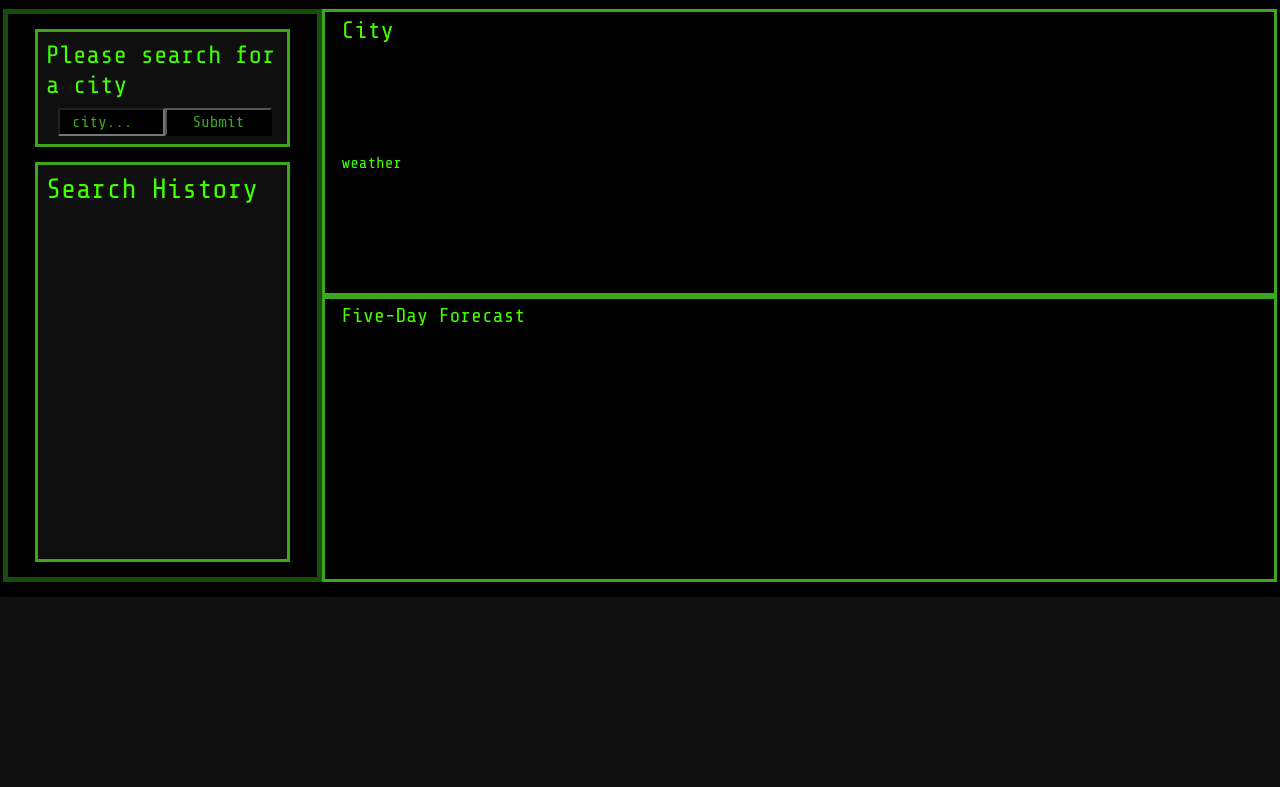
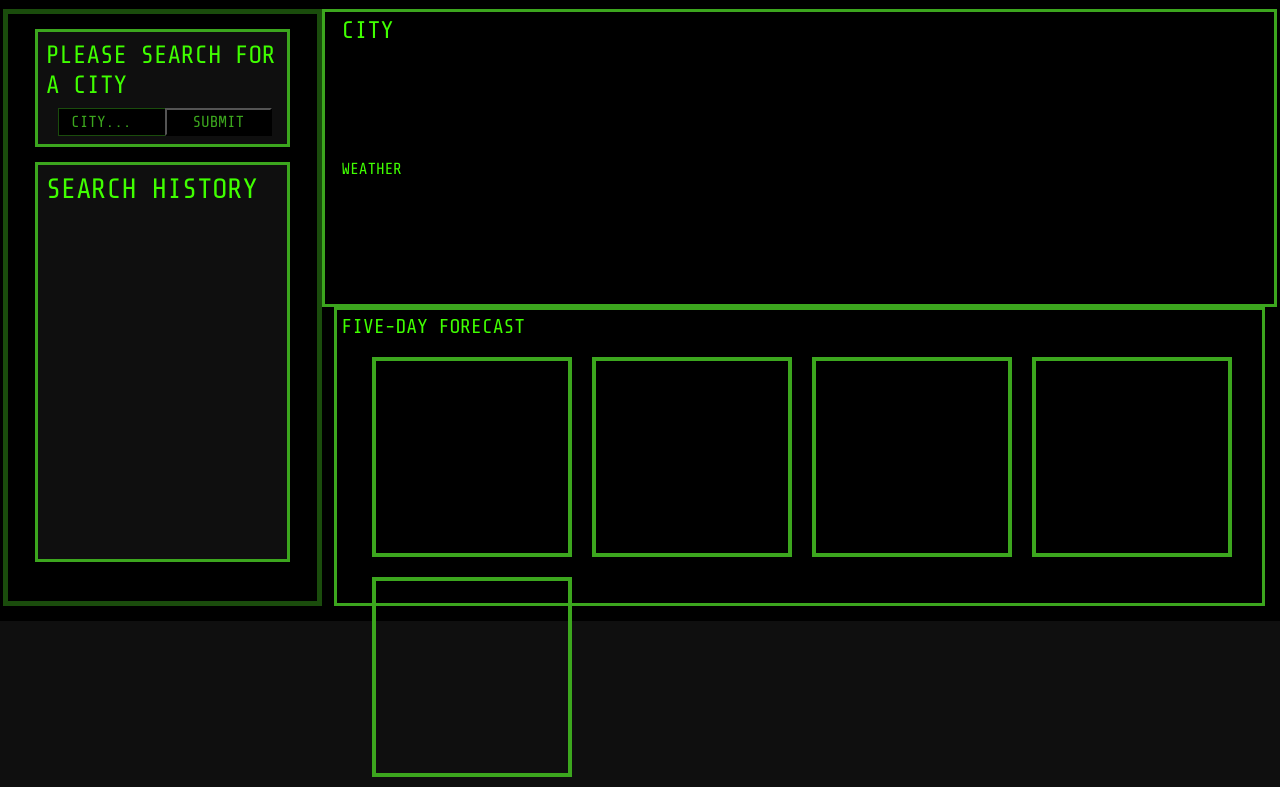
Before and after one commit to marchetype/City_Weather_Debrief, a plain HTML site: page index.html in a window 1280 px wide. Shown: the part 62-849 px from the top of the page. Before the commit the page ends 800 px from the top, so only its background shows below. Drawn offline with nearby package versions, Linux system fonts and the light colour scheme.

Commit message:
changed some styles for list items. Five day forecast layout is being figured out using boootstrap.

```diff
--- a/assets/CSS/style.css
+++ b/assets/CSS/style.css
@@ -32,6 +32,15 @@ main {
 input {
     background-color: var(--black);
     color: var(--neonGreen);
+    border: 1px solid var(--darkGreen);
+    border-right: 0px;
+}
+
+input:focus {
+    outline: none !important;
+    box-shadow: none;
+    border: 1px solid var(--lightGreen);
+    border-right: 0px;
 }
 
 h2 {
@@ -41,6 +50,7 @@ h2 {
 button {
     background-color: var(--black);
     color: var(--lightGreen);
+    text-transform: uppercase;
 }
 
 ::placeholder {
@@ -56,7 +66,6 @@ button {
 #search {
     border: 5px solid var(--darkGreen);
     background-color: var(--black);
-
 }
 
 #search div {
@@ -71,7 +80,18 @@ button {
 }
 
 #history {
-    min-height: 400px;
+    height: 400px;
+}
+
+#history-display {
+    display: flex;
+    flex-direction: column;
+}
+
+
+
+#history-display button {
+    margin: 0px 10px 5px 0px;
 }
 
 #weather {
@@ -86,3 +106,11 @@ button {
     height: 50%;
 
 }
+
+#forecast-block {
+    border: 4px solid var(--lightGreen);
+    list-style: none;
+    margin: 10px;
+    width: 200px;
+    height: 200px;
+}
--- a/index.html
+++ b/index.html
@@ -19,7 +19,7 @@
   <body>
 
     <header class="row" id="webpage-header">
-        <h1 class="col-12">Weather Forecast</h1>
+        <h1 class="col-12">WEATHER FORECAST</h1>
     </header>
 
     <main class="row">
@@ -27,17 +27,17 @@
         <aside class="col-3" id="search">
 
             <div id="city-search">
-                <h2>Please search for a city</h2>
+                <h2>PLEASE SEARCH FOR A CITY</h2>
                     <form class="row">
                         <area class="col-1"></area>
-                        <input type="text" placeholder="city..." class="col-5" id="city-input">
-                        <button class="col-5" id="city-submit">Submit</button>
+                        <input type="text" placeholder="city..." class="col-5" id="city-input" style="text-transform: uppercase;">
+                        <button class="col-5" id="city-submit">SUBMIT</button>
                         <area class="col-1"></area>
                     </form>
             </div>
 
             <div id="history">
-                <h3>Search History</h3>
+                <h3>SEARCH HISTORY</h3>
                 <ul id="history-display">
 
                 </ul>
@@ -48,14 +48,20 @@
         <section class="col-9" id="weather">
 
             <article class="row" id="current-climate">
-                <h4>City</h4>
-                <p>weather</p>
+                <h4>CITY</h4>
+                <p>WEATHER</p>
 
             </article>
 
-            <article class="row" id="five-day">
-                <h5>Five-Day Forecast</h5>
+            <article id="five-day">
+                <h5>FIVE-DAY FORECAST</h5>
                 <ul class="row">
+                    <li id="forecast-block" class="col-2"></li>
+                    <li id="forecast-block" class="col-2"></li>
+                    <li id="forecast-block" class="col-2"></li>
+                    <li id="forecast-block" class="col-2"></li>
+                    <li id="forecast-block" class="col-2"></li>
+
 
                 </ul>
             </article>
```
